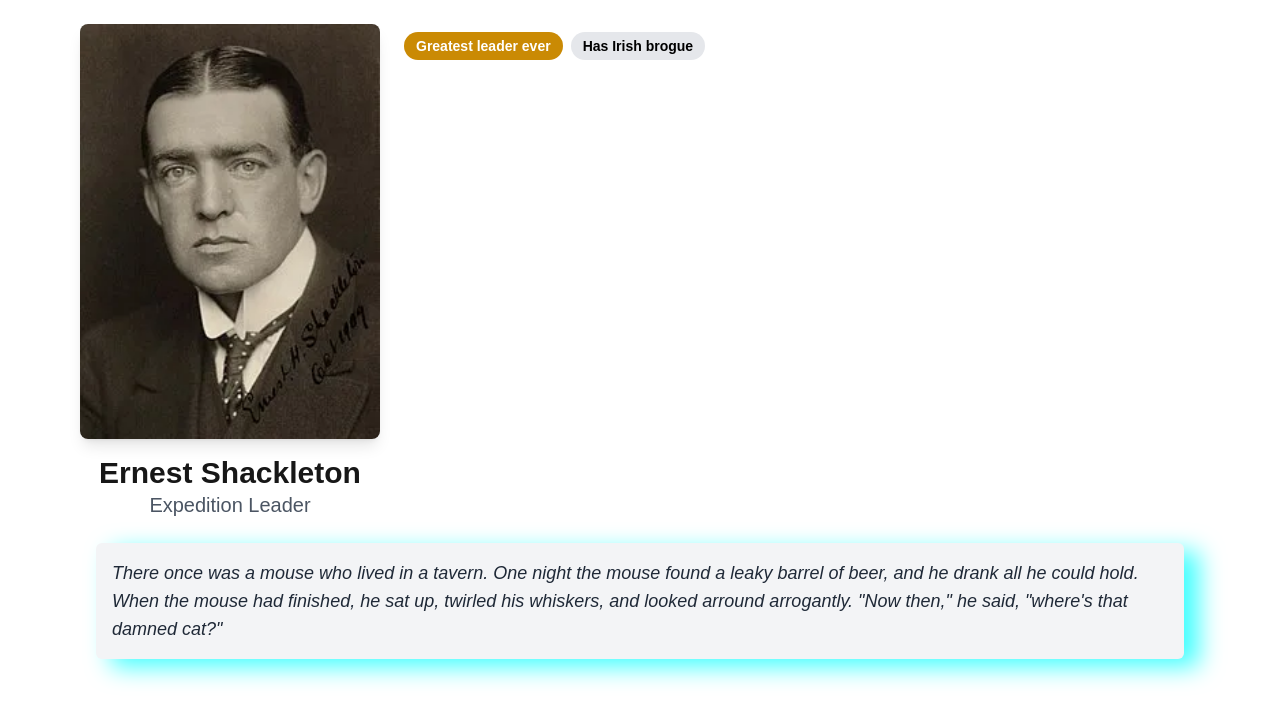
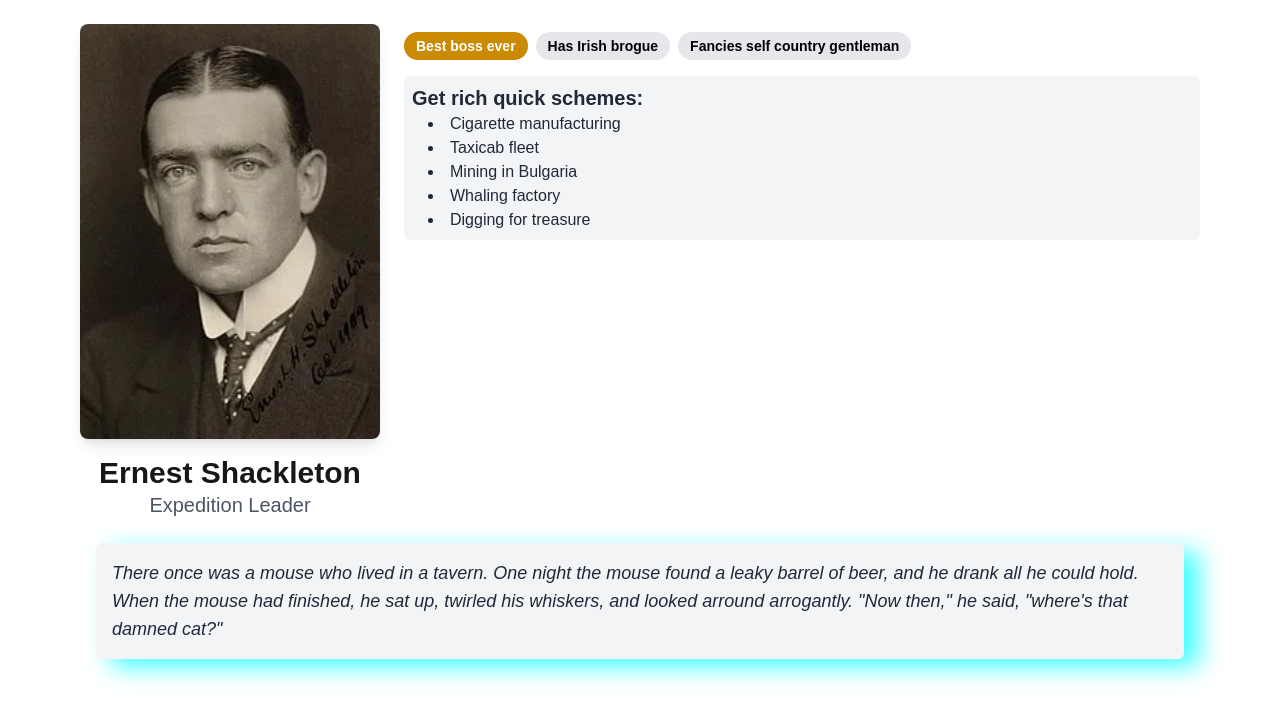
Before and after one commit to milotoor/shackletown, a Next.js app: page /crew/ernest_shackleton in a window 1280 px wide. Shown: the top 724 px of the page. Built offline with nearby package versions, Linux system fonts and the light colour scheme.

Commit message:
Get rich quick

```diff
--- a/src/app/crew/ernest_shackleton/page.tsx
+++ b/src/app/crew/ernest_shackleton/page.tsx
@@ -17,11 +17,23 @@ const ErnestShackletonPage = () => {
         bio={bio}
         chips={
           <>
-            <Chip key="1" title="Greatest leader ever" color="yellow-600" />
-            <Chip key="2" title="Has Irish brogue" />
+            <Chip title="Best boss ever" color="yellow-600" />
+            <Chip title="Has Irish brogue" />
+            <Chip title="Fancies self country gentleman" />
           </>
         }
-      />
+      >
+        <div className="bg-gray-100 text-gray-800 p-2 rounded-md">
+          <p className="text-xl font-bold">Get rich quick schemes:</p>
+          <ul className="list-disc list-inside pl-4">
+            <li>Cigarette manufacturing</li>
+            <li>Taxicab fleet</li>
+            <li>Mining in Bulgaria</li>
+            <li>Whaling factory</li>
+            <li>Digging for treasure</li>
+          </ul>
+        </div>
+      </CrewHeader>
       <section className="mt-6">
         <Quote
           text={
--- a/src/components/CrewHeader.tsx
+++ b/src/components/CrewHeader.tsx
@@ -6,9 +6,10 @@ import _ from "lodash";
 interface CrewHeaderProps {
   bio: CrewBio;
   chips?: React.ReactNode;
+  children?: React.ReactNode;
 }
 
-const CrewHeader: React.FC<CrewHeaderProps> = ({ bio, chips }) => {
+const CrewHeader: React.FC<CrewHeaderProps> = ({ bio, chips, children }) => {
   return (
     <div className="lg:flex lg:items-start lg:space-x-6">
       {/* Left Column: Image, Name, Role */}
@@ -30,6 +31,7 @@ const CrewHeader: React.FC<CrewHeaderProps> = ({ bio, chips }) => {
         <section>
           <div className="flex flex-wrap gap-2 mt-2">{chips}</div>
         </section>
+        <section className="mt-4">{children}</section>
       </div>
     </div>
   );
```
